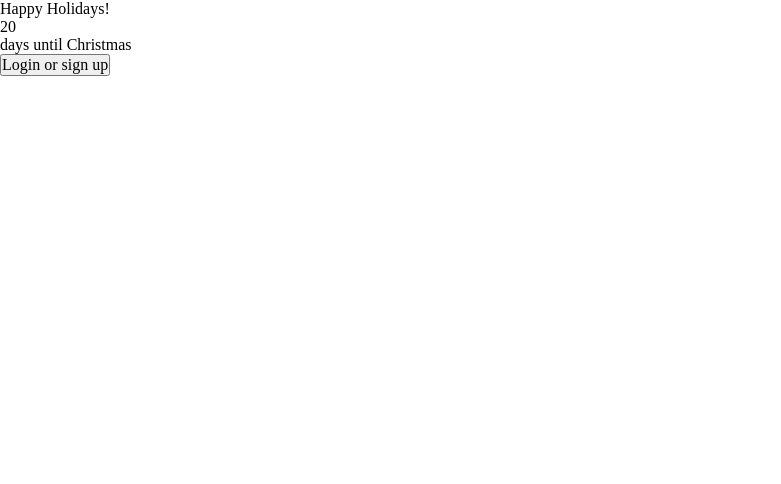
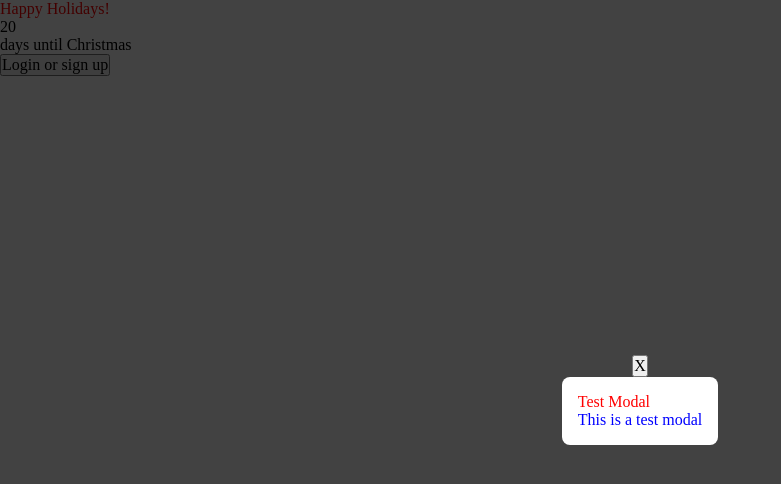
Before and after one commit to siddav83/happy-holiday-frontend, a React (Create React App) app: page / in a window 1280 px wide. Both pictures are taken after a click on the button "Login or sign up". Shown: the top 484 px of the page, without its empty margins (0-781 px from the left). Built offline with nearby package versions, Linux system fonts and the light colour scheme.

Commit message:
Modal component created

```diff
--- /dev/null
+++ b/src/Components/Modal/index.js
@@ -0,0 +1,26 @@
+import { useEffect, useState } from 'react'
+import './style.css'
+
+export default function Modal({children, show, close}){
+    const [isVisible, setIsVisible] = useState(false)
+
+    useEffect(() => {
+        setIsVisible(show)
+    }, [show])
+
+    // useEffect(() => {
+    //     close()
+    // }, [isVisible])
+
+    function closeModal(){
+        setIsVisible(false)
+        close()
+    }
+
+    return (
+        <div className={`Modal ${!isVisible && 'hidden'}`}>
+            <button onClick={closeModal}>X</button>
+            <div className='content'>{children}</div>
+        </div>
+    )
+}
--- /dev/null
+++ b/src/Components/Modal/style.css
@@ -0,0 +1,23 @@
+.Modal {
+    width: 100vw;
+    height: 100vh;
+    position: absolute;
+    top: 0;
+    left: 0;
+    background: #000000bd;
+    display: flex;
+    flex-direction: column;
+    justify-content: center;
+    align-items: center;
+}
+
+.content {
+    color: blue;
+    background: white;
+    padding: 16px;
+    border-radius: 8px;
+}
+
+.hidden {
+    display: none;
+}
--- a/src/Components/index.js
+++ b/src/Components/index.js
@@ -2,3 +2,4 @@ export { default as Navbar } from "./Navbar/Navbar";
 export { default as AddNav } from "./AddNav/AddNav";
 export { default as CategoryCard } from "./CategoryCard/CategoryCard";
 export { default as TabNav } from "./TabNav/TabNav";
+export { default as Modal } from "./Modal";
--- a/src/Pages/Home/Home.js
+++ b/src/Pages/Home/Home.js
@@ -1,4 +1,5 @@
 import React, { useEffect, useState } from "react";
+import { Modal } from "../../Components";
 import "./style.css";
 
 const msToDays = 1000 * 60 * 60 * 24
@@ -11,18 +12,30 @@ const Home = () => {
 	})
 	const [countdown, setCountdown] = useState(null)
 	const countdownLimit = 99
+	const [displayModal, setDisplayModal] = useState(null)
 
 	function daysLeft(target){
 		const timeLeft = target.getTime() - new Date().getTime()
 		return Math.ceil(timeLeft / msToDays)
 	}
 
+	function closeModal(){
+		setDisplayModal(null)
+	}
+
 	useEffect(() => {
 		setCountdown(daysLeft(nextEvent.date))
 	}, [nextEvent])
 
-	return <div>
+	return <div className="Home">
 		<h1>Happy Holidays!</h1>
+
+		{
+			displayModal === 'Login' && <Modal show={true} close={closeModal}>
+				<h1>Test Modal</h1>
+				<p>This is a test modal</p>
+			</Modal>
+		}
 
 		{
 			countdown < countdownLimit && <>
@@ -32,7 +45,7 @@ const Home = () => {
 		}
 
 		{
-			!loggedIn && <button>Login or sign up</button>
+			!loggedIn && <button onClick={() => setDisplayModal('Login')}>Login or sign up</button>
 		}
 	</div>;
 };
--- a/src/Pages/Home/style.css
+++ b/src/Pages/Home/style.css
@@ -0,0 +1,3 @@
+.Home h1 {
+    color: red;
+}
```
